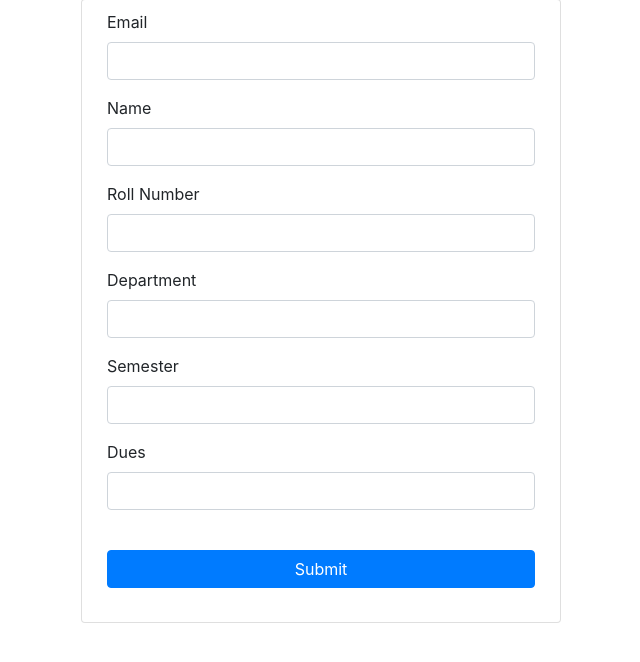
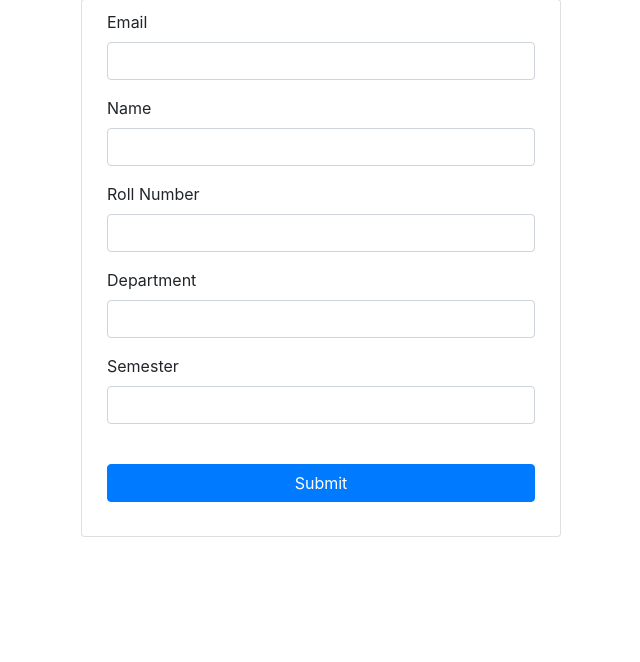
Before and after one commit to AnushkaAmte/LMS, a PHP site: page /add_user.php in a window 1280 px wide. Shown: the part 73-735 px from the top of the page, without its empty margins (319-959 px from the left). Run offline with PHP 8.4, Linux system fonts and the light colour scheme; some libraries are stand-ins or nearby versions.

Commit message:
added add user sql

```diff
--- a/add_user.php
+++ b/add_user.php
@@ -1,4 +1,58 @@
-<?php?>
+<?php
+include('db_connect.php');
+$email_id = '';
+$user_name = '';
+$roll_no = '';
+$department = '';
+$semester = '';
+$errors = array('email_id' => '', 'user_name' => '', 'roll_no' => '', 'department' => '', 'semester' => '');
+if (isset($_POST['submit'])) {
+    if (empty($_POST['email_id'])) {
+        $errors['email_id'] = "Email ID is required  <br />";
+    } else {
+        $email_id = $_POST['email_id'];
+    }
+    if (empty($_POST['user_name'])) {
+        $errors['user_name'] = "User name is required  <br />";
+    } else {
+        $user_name = $_POST['user_name'];
+    }
+    if (empty($_POST['roll_no'])) {
+        $errors['roll_no'] = "Roll Number is required  <br />";
+    } else {
+        $roll_no = $_POST['roll_no'];
+    }
+    if (empty($_POST['department'])) {
+        $errors['department'] = "Department's name is required  <br />";
+    } else {
+        $department = $_POST['department'];
+    }
+    if (empty($_POST['semester'])) {
+        $errors['semester'] = "Semester is required  <br />";
+    } else {
+        $semester = $_POST['semester'];
+    }
+
+    if (array_filter($errors)) {
+        echo 'Please fill a valid response';
+    } else {
+        $email_id = mysqli_real_escape_string($conn, $_POST['email_id']);
+        $user_name = mysqli_real_escape_string($conn, $_POST['user_name']);
+        $roll_no = $_POST['roll_no'];
+        $department = mysqli_real_escape_string($conn, $_POST['department']);
+        $semester =  $_POST['semester'];
+
+
+        $sql = "INSERT INTO `users` (email_id,user_name,roll_no,department,semester) VALUES ('$email_id','$user_name','$roll_no','$department','$semester')";
+
+        if (mysqli_query($conn, $sql)) {
+            header('Location: index.php');
+        } else {
+            echo 'An error occured: ' . mysqli_error($conn);
+        }
+    }
+}
+?>
 
 <!DOCTYPE html>
 <html lang="en">
@@ -15,38 +69,39 @@
 <body>
     <?php include('navbar.php'); ?>
     <div class="card" style="width: 30rem; margin:auto; padding: 10px;">
-        <form action="add_user.php" method="GET" id='form'>
+        <form action="add_user.php" method="POST" id='form'>
 
             <div class="col md-3 align-items-center">
                 <div class="mb-3">
-                    <label for="exampleInputPassword1" class="form-label">Email</label>
-                    <input type="email" class="form-control" id="exampleInputPassword1" name='user_email' required>
+                    <label for="email_id" class="form-label">Email</label>
+                    <input type="email" class="form-control" id="email_id" name='email_id' value="<?php echo htmlspecialchars($email_id); ?>" required>
+                    <div class="invalid-feedback"><?php echo $errors['email_id']; ?></div>
                 </div>
                 <div class="mb-3">
-                    <label for="exampleInputEmail1" class="form-label">Name</label>
-                    <input type="text" class="form-control" id="exampleInputEmail1" aria-describedby="emailHelp" name='user_name' required>
+                    <label for="user_name" class="form-label">Name</label>
+                    <input type="text" class="form-control" id="user_name" name='user_name' value="<?php echo htmlspecialchars($user_name); ?>" required>
+                    <div class="invalid-feedback"><?php echo $errors['user_name']; ?></div>
 
                 </div>
                 <div class="mb-3">
-                    <label for="exampleInputPassword1" class="form-label">Roll Number</label>
-                    <input type="number" class="form-control" id="exampleInputPassword1" name='roll_no' required>
+                    <label for="roll_no" class="form-label">Roll Number</label>
+                    <input type="number" class="form-control" id="exampleInputPassword1" name='roll_no' value="<?php echo htmlspecialchars($roll_no); ?>" required>
+                    <div class="invalid-feedback"><?php echo $errors['roll_no']; ?></div>
                 </div>
                 <div class="mb-3">
-                    <label for="exampleInputPassword1" class="form-label">Department</label>
-                    <input type="text" class="form-control" id="exampleInputPassword1" name='department' required>
+                    <label for="department" class="form-label">Department</label>
+                    <input type="text" class="form-control" id="exampleInputPassword1" name='department' value="<?php echo htmlspecialchars($department); ?>" required>
+                    <div class="invalid-feedback"><?php echo $errors['department']; ?></div>
                 </div>
                 <div class="mb-3">
-                    <label for="exampleInputPassword1" class="form-label">Semester</label>
-                    <input type="number" class="form-control" id="exampleInputPassword1" name='semester' required>
-                </div>
-                <div class="mb-3">
-                    <label for="exampleInputPassword1" class="form-label">Dues</label>
-                    <input type="number" class="form-control" id="exampleInputPassword1" name='dues' required>
+                    <label for="semester" class="form-label">Semester</label>
+                    <input type="number" class="form-control" id="exampleInputPassword1" name='semester' value="<?php echo htmlspecialchars($semester); ?>" required>
+                    <div class="invalid-feedback"><?php echo $errors['semester']; ?></div>
                 </div>
 
                 <br>
                 <div class="text-center">
-                    <button type="submit" class="btn btn-primary btn-block">Submit</button>
+                    <button type="submit" class="btn btn-primary btn-block" name="submit">Submit</button>
                 </div>
             </div>
             <br>
```
